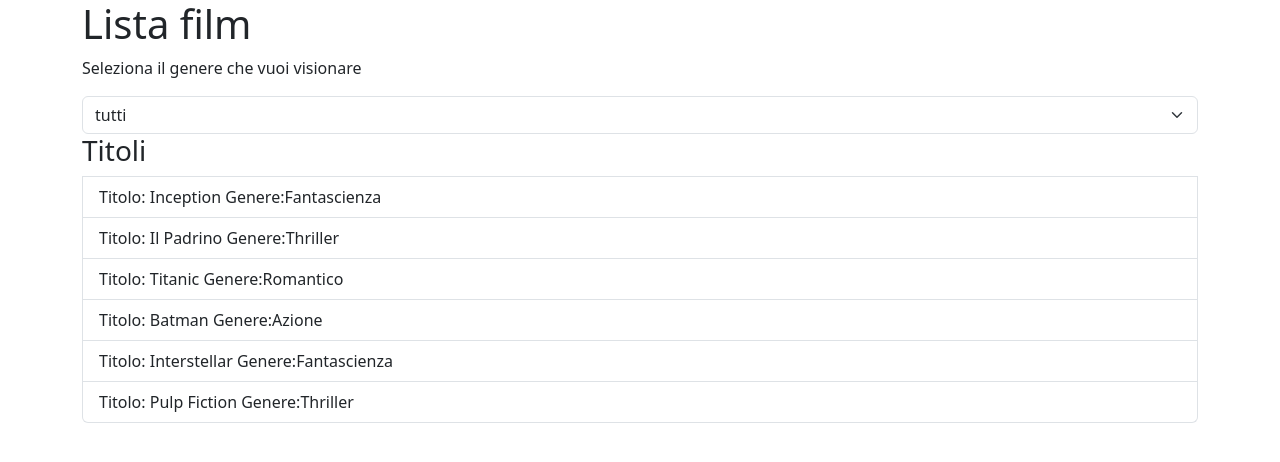
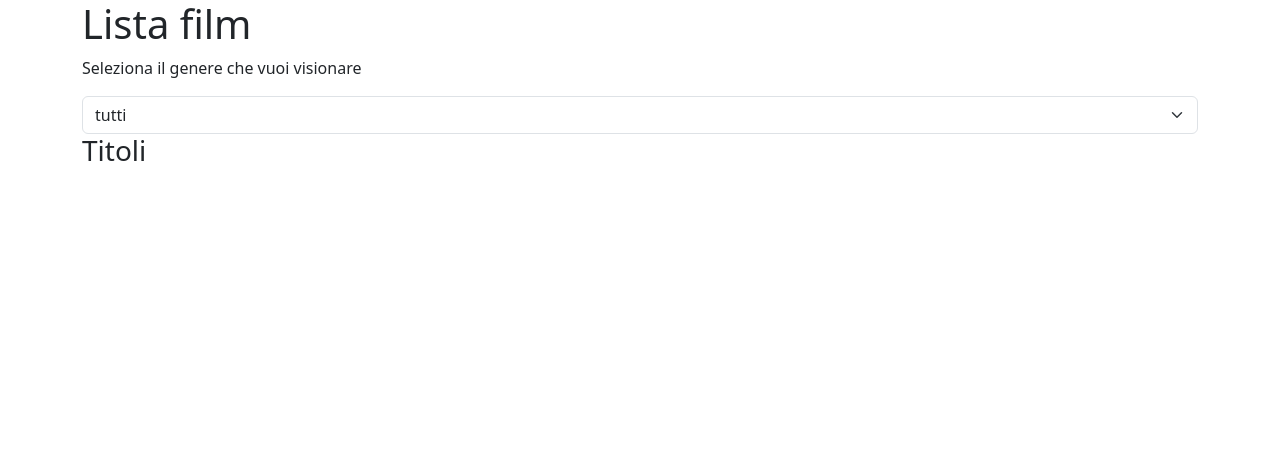
Before and after one commit to ernestocostanzo51/react-movie-filter, a React (Vite) app: page / in a window 1280 px wide. Shown: the top 462 px of the page. Built offline with nearby package versions, Linux system fonts and the light colour scheme.

Commit message:
inserimento filtragio

```diff
--- a/src/App.jsx
+++ b/src/App.jsx
@@ -7,18 +7,18 @@ function App() {
 
 
   const films  = [
-   { title: 'Inception', genre: 'Fantascienza' },
-   { title: 'Il Padrino', genre: 'Thriller' },
-   { title: 'Titanic', genre: 'Romantico' },
-   { title: 'Batman', genre: 'Azione' },
-   { title: 'Interstellar', genre: 'Fantascienza' },
-   { title: 'Pulp Fiction', genre: 'Thriller' },
+   { title: 'Inception', genre: 'Fantascienza', id:1 },
+   { title: 'Il Padrino', genre: 'Thriller', id:2 },
+   { title: 'Titanic', genre: 'Romantico', id:3 },
+   { title: 'Batman', genre: 'Azione', id:4 },
+   { title: 'Interstellar', genre: 'Fantascienza', id:5 },
+   { title: 'Pulp Fiction', genre: 'Thriller', id:6 },
  ]
 
  const [genere, setGenere] = useState()
- console.log(genere)
 
- const [filmFiltrati, setFilmFiltrati] = useState("all")
+
+ const [filmFiltrati, setFilmFiltrati] = useState(films)
 
  useEffect(() => {
   if (genere === ("tutti")) {
@@ -39,7 +39,7 @@ function App() {
         <div className='col'>
           <h1>Lista film</h1>
           <p>Seleziona il genere che vuoi visionare</p>
-          <select className="form-select" aria-label="Default select example" onChange={(e) => setGenere(e.target.value)}>
+          <select className="form-select" aria-label="Default select example" value={genere} onChange={(e) => setGenere(e.target.value)}>
                <option>tutti</option>
                <option>Fantascienza</option>
                <option>Thriller</option>
@@ -55,8 +55,8 @@ function App() {
           <ul className="list-group">
             <h3>Titoli</h3>
             {
-                films.map(film =>(
-                <li className='list-group-item'>Titolo: {film.title} Genere:{film.genre}</li>
+                filmFiltrati !== "tutti" && filmFiltrati.map(film =>(
+                <li className='list-group-item' key={film.id}>Titolo: {film.title} Genere: {film.genre}</li>
               ))
             }
           </ul>
```
